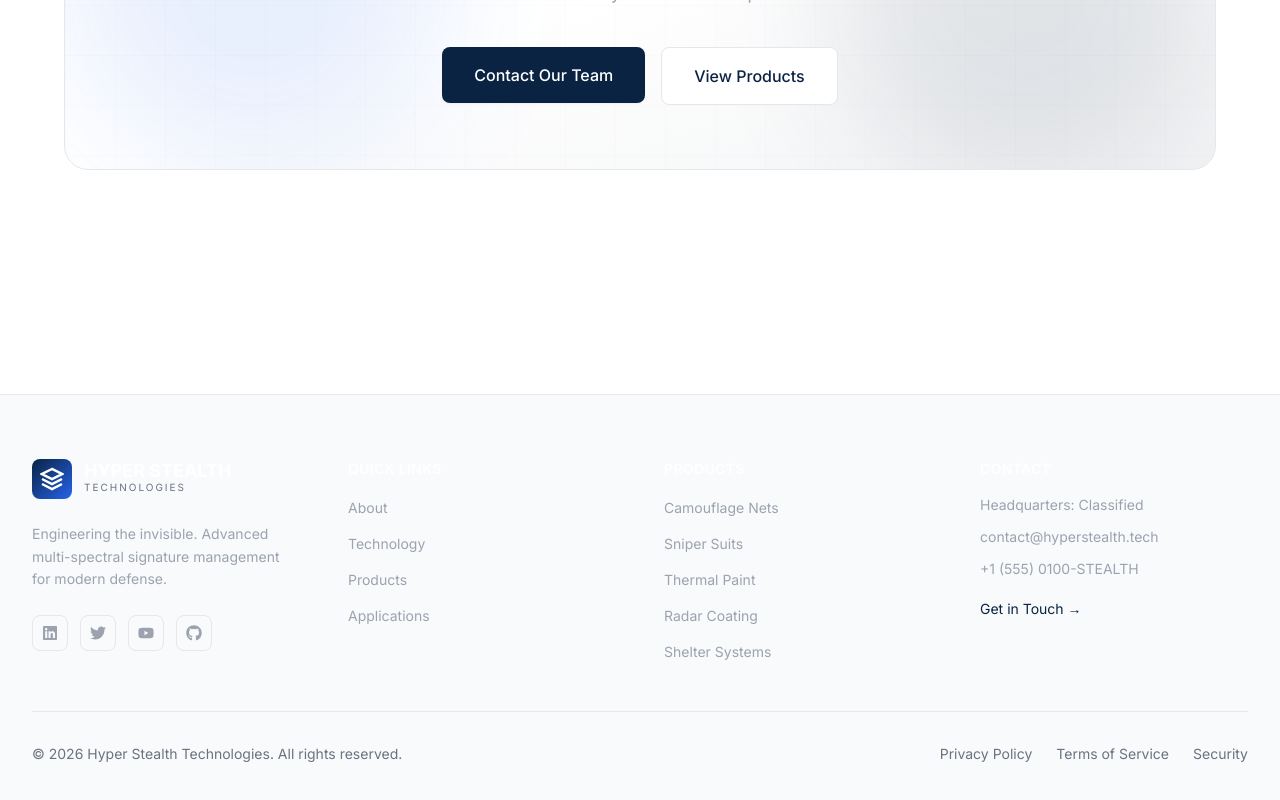
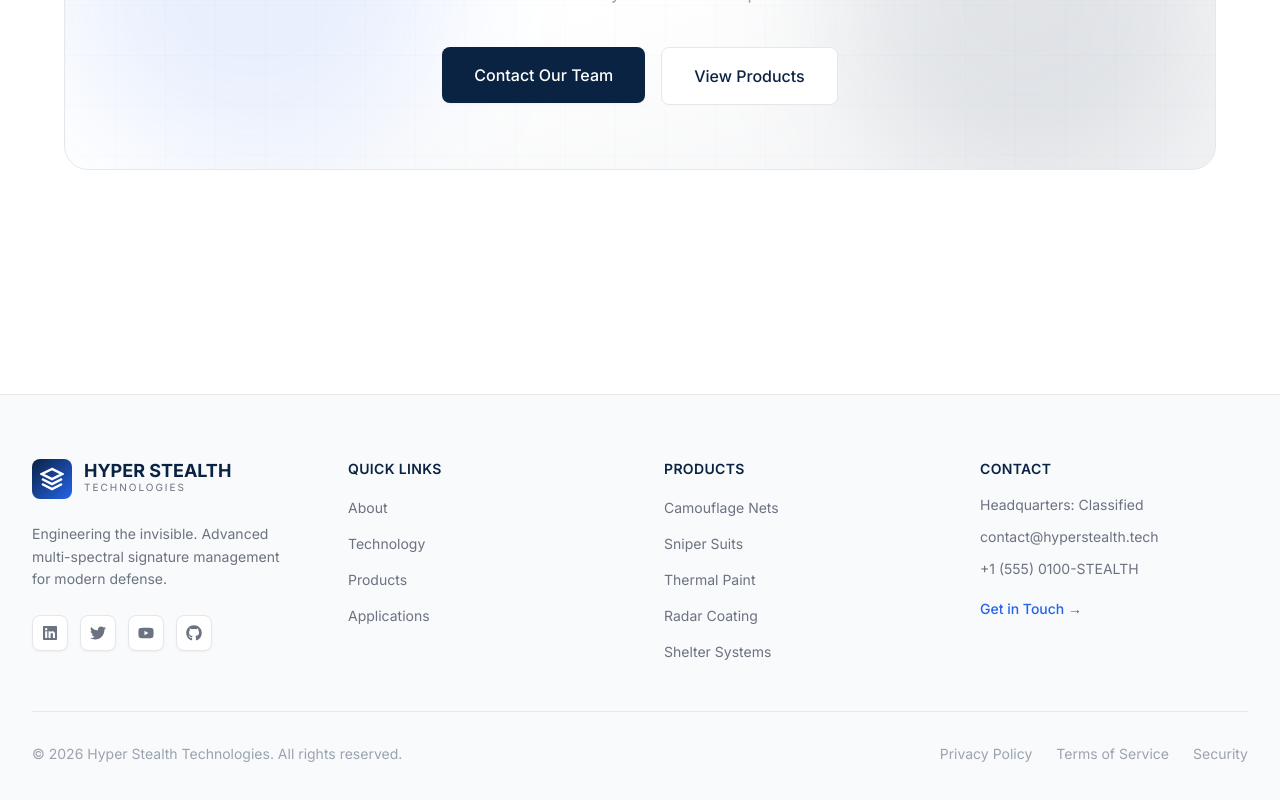
Before and after one commit to Ayush-2-singh/health-stealth-, a Next.js app: page / in a window 1280 px wide. Shown: the part 5744-6544 px from the top of the page. Built offline with nearby package versions, Linux system fonts and the light colour scheme.

Commit message:
design: footer — dark text on light surface, clean links

```diff
--- a/src/components/Footer.tsx
+++ b/src/components/Footer.tsx
@@ -17,51 +17,51 @@ export default function Footer() {
                   </svg>
                 </div>
                 <div>
-                <div className="text-white font-bold text-lg leading-none">HYPER STEALTH</div>
+                  <div className="text-heading font-bold text-lg leading-none">HYPER STEALTH</div>
                   <div className="text-muted text-[10px] tracking-[0.2em] uppercase">Technologies</div>
                 </div>
               </Link>
-            <p className="text-gray-400 text-sm leading-relaxed mb-6">Engineering the invisible. Advanced multi-spectral signature management for modern defense.</p>
+              <p className="text-gray-500 text-sm leading-relaxed mb-6">Engineering the invisible. Advanced multi-spectral signature management for modern defense.</p>
               <div className="flex gap-3">
                 {[FaLinkedin, FaTwitter, FaYoutube, FaGithub].map((Icon, i) => (
-                <a key={i} href="#" className="w-9 h-9 bg-white/5 hover:bg-primary/20 border border-border hover:border-primary/50 rounded-lg flex items-center justify-center text-gray-400 hover:text-white transition-all" aria-label="Social link">
+                  <a key={i} href="#" className="w-9 h-9 bg-white hover:bg-gray-50 border border-border hover:border-primary/30 rounded-lg flex items-center justify-center text-gray-500 hover:text-primary transition-all shadow-sm" aria-label="Social link">
                     <Icon className="w-4 h-4" />
                   </a>
                 ))}
               </div>
             </div>
             <div>
-            <h4 className="text-white font-semibold mb-4 text-sm tracking-wide uppercase">Quick Links</h4>
+              <h4 className="text-heading font-semibold mb-4 text-sm tracking-wide uppercase">Quick Links</h4>
               <ul className="space-y-3">
                 {navItems.slice(0, 4).map((item) => (
-                <li key={item.href}><Link href={item.href} className="text-gray-400 hover:text-white text-sm transition-colors">{item.label}</Link></li>
+                  <li key={item.href}><Link href={item.href} className="text-gray-500 hover:text-primary text-sm transition-colors">{item.label}</Link></li>
                 ))}
               </ul>
             </div>
             <div>
-            <h4 className="text-white font-semibold mb-4 text-sm tracking-wide uppercase">Products</h4>
+              <h4 className="text-heading font-semibold mb-4 text-sm tracking-wide uppercase">Products</h4>
               <ul className="space-y-3">
                 {["Camouflage Nets", "Sniper Suits", "Thermal Paint", "Radar Coating", "Shelter Systems"].map((item) => (
-                <li key={item}><Link href="/products" className="text-gray-400 hover:text-white text-sm transition-colors">{item}</Link></li>
+                  <li key={item}><Link href="/products" className="text-gray-500 hover:text-primary text-sm transition-colors">{item}</Link></li>
                 ))}
               </ul>
             </div>
             <div>
-            <h4 className="text-white font-semibold mb-4 text-sm tracking-wide uppercase">Contact</h4>
-            <ul className="space-y-3 text-sm text-gray-400">
+              <h4 className="text-heading font-semibold mb-4 text-sm tracking-wide uppercase">Contact</h4>
+              <ul className="space-y-3 text-sm text-gray-500">
                 <li>Headquarters: Classified</li>
                 <li>contact@hyperstealth.tech</li>
                 <li>+1 (555) 0100-STEALTH</li>
-              <li className="pt-2"><Link href="/contact" className="text-primary hover:text-primary-light transition-colors">Get in Touch →</Link></li>
+                <li className="pt-2"><Link href="/contact" className="text-secondary hover:text-secondary-dark font-medium transition-colors">Get in Touch →</Link></li>
               </ul>
             </div>
           </div>
           <div className="pt-8 border-t border-border flex flex-col md:flex-row justify-between items-center gap-4">
-          <p className="text-gray-500 text-sm">© {new Date().getFullYear()} Hyper Stealth Technologies. All rights reserved.</p>
-          <div className="flex gap-6 text-sm text-gray-500">
-            <a href="#" className="hover:text-white transition-colors">Privacy Policy</a>
-            <a href="#" className="hover:text-white transition-colors">Terms of Service</a>
-            <a href="#" className="hover:text-white transition-colors">Security</a>
+            <p className="text-gray-400 text-sm">© {new Date().getFullYear()} Hyper Stealth Technologies. All rights reserved.</p>
+            <div className="flex gap-6 text-sm text-gray-400">
+              <a href="#" className="hover:text-heading transition-colors">Privacy Policy</a>
+              <a href="#" className="hover:text-heading transition-colors">Terms of Service</a>
+              <a href="#" className="hover:text-heading transition-colors">Security</a>
             </div>
           </div>
         </div>
```
Lines whose indentation alone changed are shown as unchanged.
